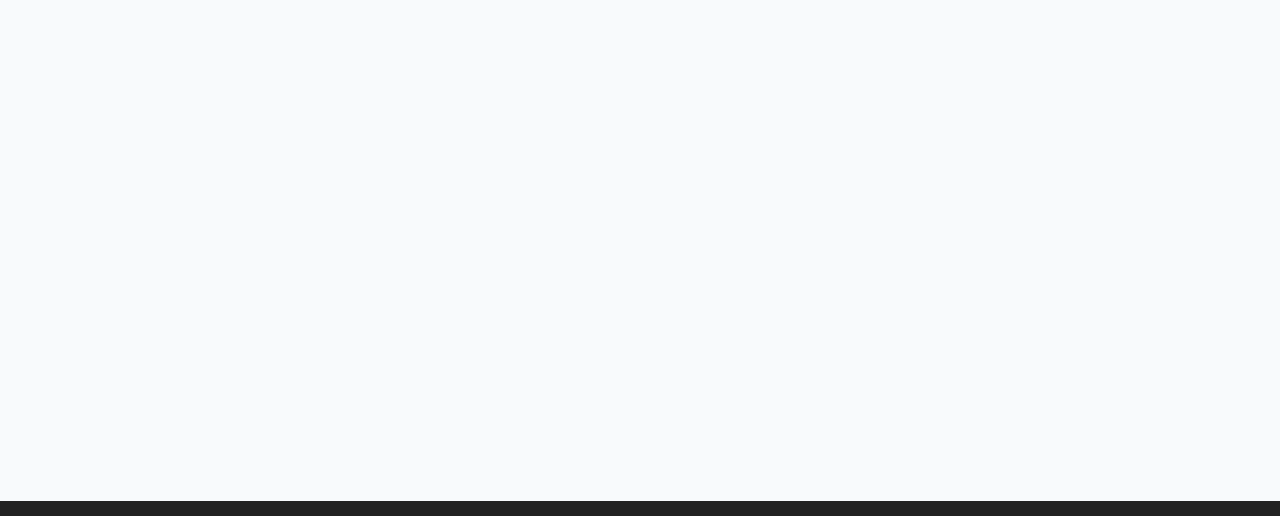
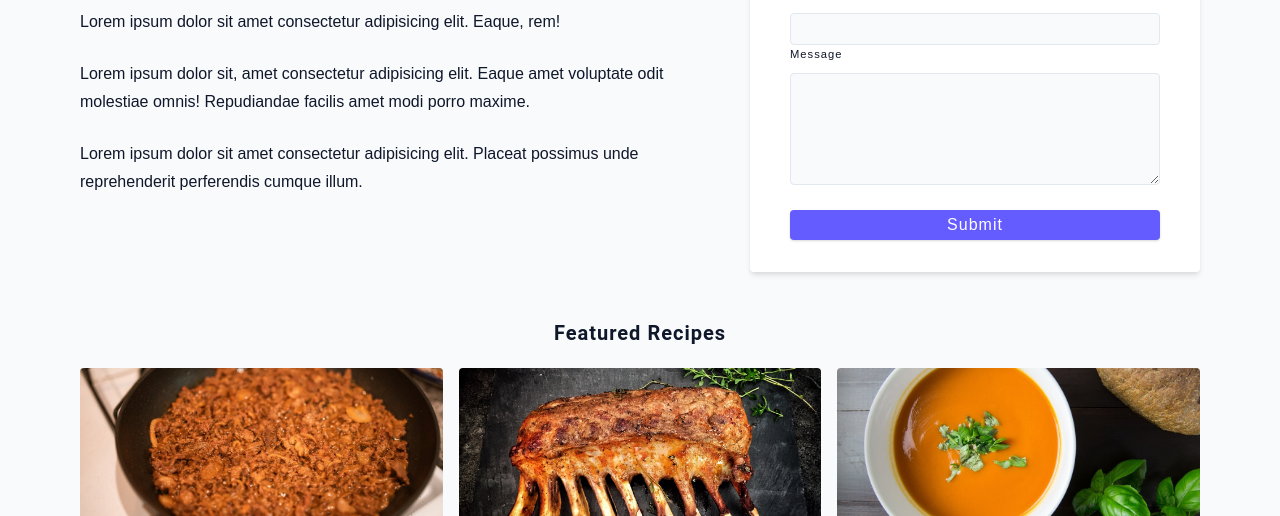
Before and after one commit to marcokwan10/CSS_HTML_recipe, a website: page contact.html in a window 1280 px wide. Shown: the part 235-751 px from the top of the page. Drawn offline with Linux system fonts and the light colour scheme.

Commit message:
contact form

```diff
--- a/contact.html
+++ b/contact.html
@@ -15,8 +15,7 @@
 		<link rel="stylesheet" href="./css/main.css" />
 	</head>
 	<body>
-		<!-- **** -->
-		<!-- nav -->
+		<!-- NAV -->
 		<nav class="navbar">
 			<!-- nav-header -->
 			<div class="nav-center">
@@ -40,17 +39,68 @@
 				</div>
 			</div>
 		</nav>
-		<!-- **** -->
+		<!-- END NAV**** -->
 
-		<!-- **** -->
-		<!-- main -->
+		<!-- MAIN -->
 		<main class="page">
-			<h1>Contact</h1>
+			<section class="contact-container">
+				<article class="contact-info">
+					<h3>Contact Us!</h3>
+					<p>Lorem ipsum dolor sit amet consectetur adipisicing elit. Eaque, rem!</p>
+					<p>
+						Lorem ipsum dolor sit, amet consectetur adipisicing elit. Eaque amet voluptate odit molestiae omnis!
+						Repudiandae facilis amet modi porro maxime.
+					</p>
+					<p>
+						Lorem ipsum dolor sit amet consectetur adipisicing elit. Placeat possimus unde reprehenderit perferendis
+						cumque illum.
+					</p>
+				</article>
+				<article>
+					<form class="form contact-form">
+						<div class="form-row">
+							<label class="form-label">your name</label>
+							<input type="text" name="name" id="name" class="form-input" />
+
+							<label class="form-label">email</label>
+							<input type="text" name="email" id="email" class="form-input" />
+
+							<div class="form-row">
+								<label for="message" class="form-label">Message</label>
+								<textarea name="message" id="message" class="form-textarea"></textarea>
+							</div>
+						</div>
+						<button class="btn btn-block" type="submit">submit</button>
+					</form>
+				</article>
+			</section>
+			<section class="featured-recipes">
+				<h5 class="featured-title">Featured Recipes</h5>
+				<div class="recipes-list">
+					<!-- single recipe -->
+					<a href="single-recipe.html" class="recipe">
+						<img src="./assets/recipes/recipe-1.jpeg" alt="food" class="img recipe-img" />
+						<h5>carne asada</h5>
+						<p>Prep: 15min | Cook</p>
+					</a>
+					<!-- single recipe -->
+					<a href="single-recipe.html" class="recipe">
+						<img src="./assets/recipes/recipe-2.jpeg" alt="food" class="img recipe-img" />
+						<h5>greek ribs</h5>
+						<p>Prep: 15min | Cook</p>
+					</a>
+					<!-- single recipe -->
+					<a href="single-recipe.html" class="recipe">
+						<img src="./assets/recipes/recipe-3.jpeg" alt="food" class="img recipe-img" />
+						<h5>vegetable soup</h5>
+						<p>Prep: 15min | Cook</p>
+					</a>
+				</div>
+			</section>
 		</main>
-		<!-- **** -->
+		<!-- END MAIN -->
 
-		<!-- **** -->
-		<!-- footer -->
+		<!-- FOOTER -->
 		<footer class="page-footer">
 			<p>
 				&copy; <span id="date"></span>
@@ -58,7 +108,7 @@
 				Built by <span class="footer-logo">Me</span>
 			</p>
 		</footer>
-		<!-- **** -->
+		<!-- END FOOTER -->
 		<script src="./js/app.js"></script>
 	</body>
 </html>
--- a/css/main.css
+++ b/css/main.css
@@ -175,8 +175,8 @@ ul {
 	color: var(--green-dark);
 	background: var(--green-light);
 }
+
 /* form */
-
 .form {
 	width: 90vw;
 	max-width: var(--fixed-width);
@@ -186,6 +186,7 @@ ul {
 	padding: 2rem 2.5rem;
 	margin: 3rem auto;
 }
+
 .form-label {
 	display: block;
 	font-size: var(--smallText);
@@ -193,6 +194,7 @@ ul {
 	text-transform: capitalize;
 	letter-spacing: var(--letterSpacing);
 }
+
 .form-input,
 .form-textarea {
 	width: 100%;
@@ -218,6 +220,7 @@ ul {
 	letter-spacing: var(--letterSpacing);
 	text-transform: capitalize;
 }
+
 /* alert */
 
 @keyframes spinner {
@@ -601,3 +604,28 @@ About
 	text-align: center;
 	font-weight: bold;
 }
+
+/*
+===============
+Contact
+===============
+*/
+
+.contact-container {
+	display: grid;
+	gap: 2rem 3rem;
+	padding-bottom: 3rem;
+	justify-content: center;
+}
+
+.contact-form {
+	width: 100%;
+	margin: 0;
+}
+
+@media screen and (min-width: 992px) {
+	.contact-container {
+		grid-template-columns: 1fr 450px;
+		align-items: center;
+	}
+}
```
